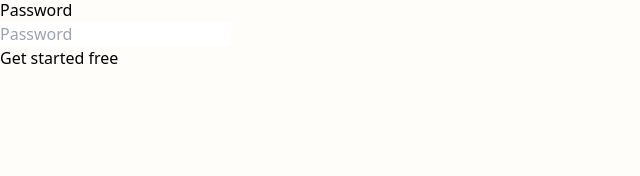
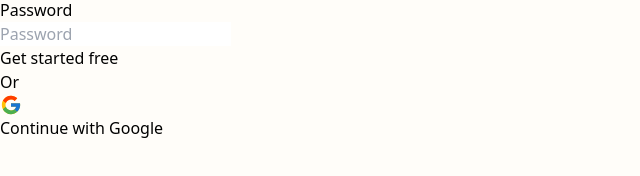
Before and after one commit to Dilippurohit47/zapier, a Next.js app in the folder apps/frontend/: page /signup in a window 1280 px wide. Shown: the part 218-394 px from the top of the page, without its empty margins (0-640 px from the left). Built offline with nearby package versions, Linux system fonts and the light colour scheme.

Commit message:
signup with google added in signup page

```diff
--- a/apps/frontend/src/app/(auth)/signup/page.tsx
+++ b/apps/frontend/src/app/(auth)/signup/page.tsx
@@ -6,6 +6,10 @@ import { useRouter } from "next/navigation";
 import { useState } from "react";
 import { toast } from "react-toastify";
 import { BACKEND_URL } from "../../config";
+import { GoogleOAuthProvider } from "@react-oauth/google";
+import GoogleLoginButton from "@/components/GoogleLoginButton";
+import { useDispatch } from "react-redux";
+import { fetchAndSaveUser } from "@/lib/hooks/saveUserInRedux";
 
 export default function () {
   const router = useRouter();
@@ -14,6 +18,7 @@ export default function () {
   const [password, setPassword] = useState<string>("");
   const [otpDialog, setOtpDialog] = useState<boolean>(false);
   const [otp, setOtp] = useState<string>("");
+  const dispatch = useDispatch();
   const SignUp = async () => {
     try {
       const res = await axios.post(
@@ -56,10 +61,10 @@ export default function () {
 
       if (res.status === 200) {
         toast.success("Email verified successfully");
+        fetchAndSaveUser(dispatch);
         router.push("/");
       }
     } catch (error) {
-      console.log(error);
       if (error instanceof AxiosError) {
         toast.error(error.response?.data.message || "Internal server error");
       } else {
@@ -122,6 +127,17 @@ export default function () {
             Get started free
           </PrimaryButton>
         )}
+
+        <div className="pt-4 space-y-3">
+          <p className="text-center text-slate-500 font-semibold">Or</p>
+          <GoogleOAuthProvider clientId="860063088948-9dalgkd113he6c4dhjkfd8qo11vankv6.apps.googleusercontent.com">
+            <GoogleLoginButton
+              dispatch={dispatch}
+              fetchAndSaveUser={fetchAndSaveUser}
+              router={router}
+            />
+          </GoogleOAuthProvider>
+        </div>
       </div>
     </div>
   );
```
